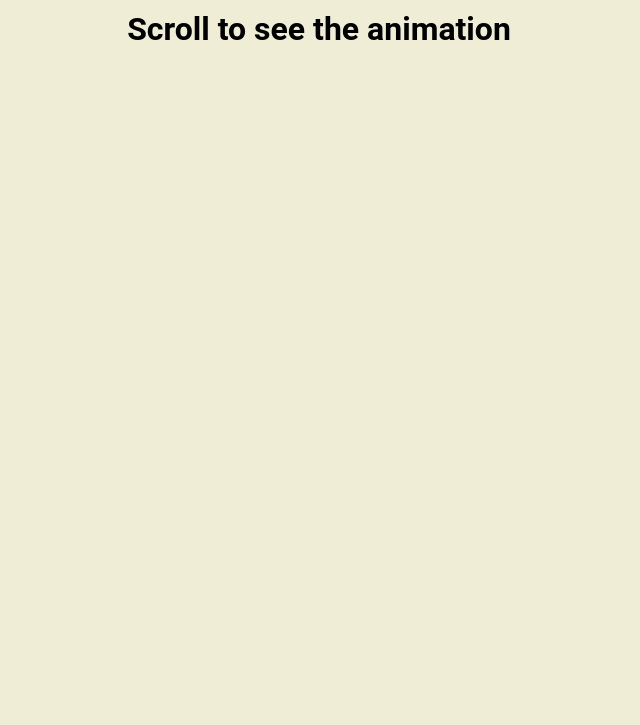
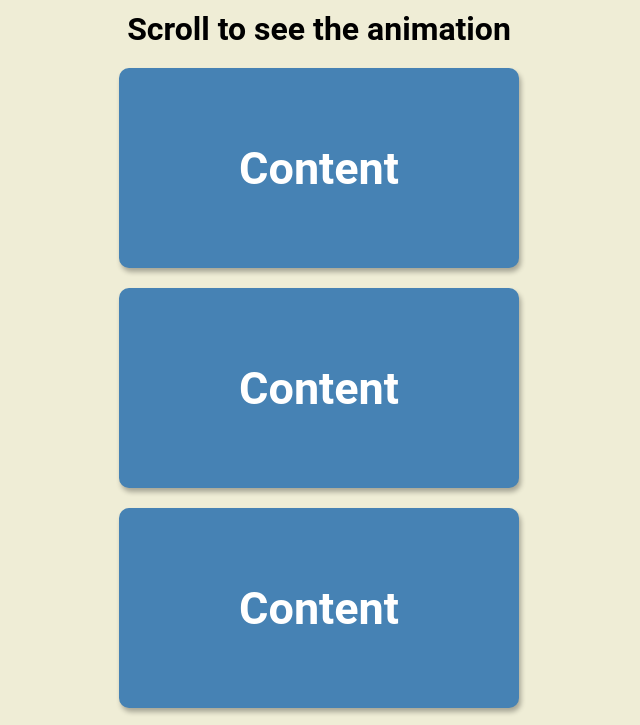
Before and after one commit to zeeshanzaman/scroll-animation, a plain HTML site: page index.html in a window 1280 px wide. Shown: the top 725 px of the page, without its empty margins (321-961 px from the left). Drawn offline with Linux system fonts and the light colour scheme.

Commit message:
changes in files

```diff
--- a/custom.js
+++ b/custom.js
@@ -1,23 +1,15 @@
-// first initializing variable and and get the class from dom
-const box = document.querySelectorAll('.box')
+const boxes = document.querySelectorAll('.box');
 
-// use addEventListener for create function in one line
-// the could be any thing any(section / images/whatever)
-window.addEventListener('scroll', checkBoxes)
+window.addEventListener('scroll', checkBoxes);
 
-// function (checkBoxes)
-function checkBoxes {
-    // for actual calculation
-    // console.log(window.innerHeight / 5 * 4)
+checkBoxes()
 
-    // assign value to the triggerBottom
+function checkBoxes() {
     const triggerBottom = window.innerHeight / 5 * 4
 
-    // Element.getBoundingClientReact() what for
-    // methods to returns (DOMRect) object providing information about the size of an element
-    // and its position relative to the viewport
+
     boxes.forEach(box => {
-        const boxTop = box.getBoundingClientReact().top
+        const boxTop = box.getBoundingClientRect().top
 
         if (boxTop < triggerBottom) {
             box.classList.add('show')
@@ -25,5 +17,13 @@ function checkBoxes {
             box.classList.remove('show')
         }
     })
+}
 
-}
+// first initializing variable and and get the class from dom
+// use addEventListener for create function in one line
+// the could be any thing any(section / images/whatever)
+// function (checkBoxes)
+// assign value to the triggerBottom
+// Element.getBoundingClientRect() what for
+// methods to returns (DOMRect) object providing information about the size of an element
+// and its position relative to the viewport
--- a/index.html
+++ b/index.html
@@ -43,7 +43,7 @@
     <div class="box">
         <h2>Content</h2>
     </div>
-
+    <script src="custom.js"></script>
 </body>
 
 </html>
--- a/style.css
+++ b/style.css
@@ -7,8 +7,8 @@ body {
     font-family: 'Roboto', sans-serif;
     display: flex;
     flex-direction: column;
+    align-items: center;
     justify-content: center;
-    align-items: center;
     margin: 0;
 }
 
@@ -28,17 +28,19 @@ h1 {
     border-radius: 10px;
     box-shadow: 2px 4px 5px rgba(0, 0, 0, 0.3);
     transform: translateX(220%);
-    transition: transforms 0.4 ease-in;
+    /* transition: transforms 0.8 ease; */
+    transition: transform all 4s;
+    transition-delay: 0.3s;
+}
+
+.box:nth-of-type(even) {
+    transform: translateX(-220%);
 }
 
 .box.show {
     transform: translateX(0);
 }
 
-.box:nth-last-of-type(even) {
-    transform: translateX(-220%);
-}
-
 .box h2 {
     font-size: 45px;
 }
```
